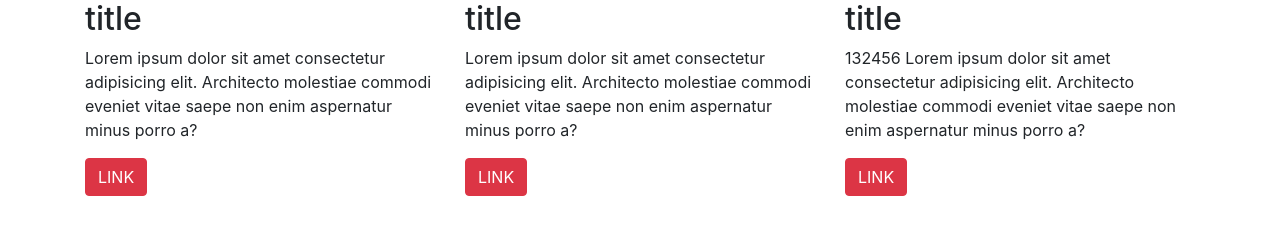
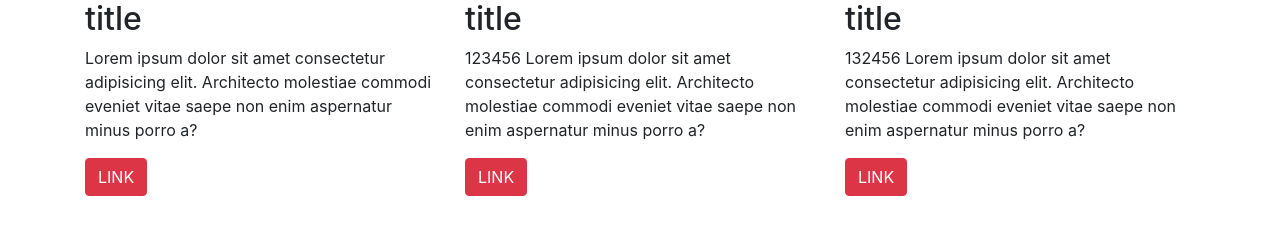
Before and after one commit to hccs6088/git-test, a plain HTML site: page index.html in a window 1280 px wide. Drawn offline with nearby package versions, Linux system fonts and the light colour scheme.

Commit message:
Update index.html

```diff
--- a/index.html
+++ b/index.html
@@ -21,7 +21,7 @@
             </div>
             <div class="col-md-4">
                 <h2>title</h2>
-                <p>Lorem ipsum dolor sit amet consectetur adipisicing elit. Architecto molestiae commodi eveniet vitae saepe non enim aspernatur minus porro a?</p>
+                <p>123456 Lorem ipsum dolor sit amet consectetur adipisicing elit. Architecto molestiae commodi eveniet vitae saepe non enim aspernatur minus porro a?</p>
                 <a href="#" class="btn btn-danger">LINK</a>
             </div>
             <div class="col-md-4">
```
